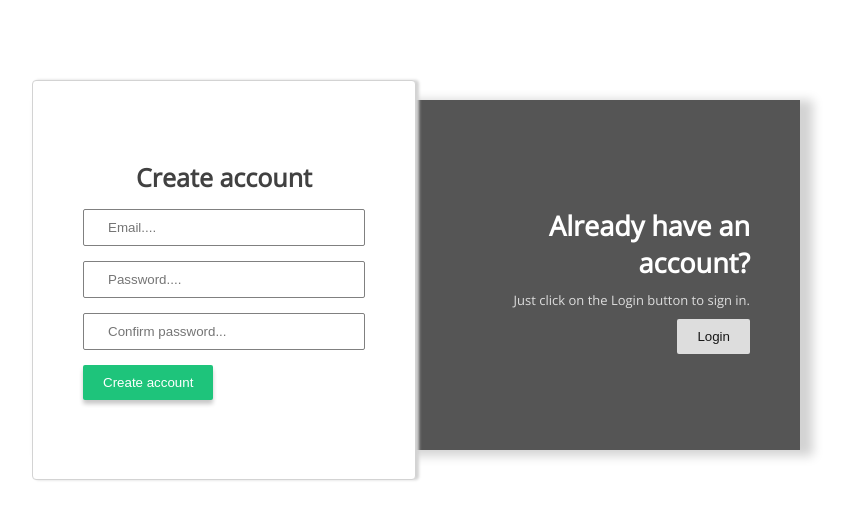
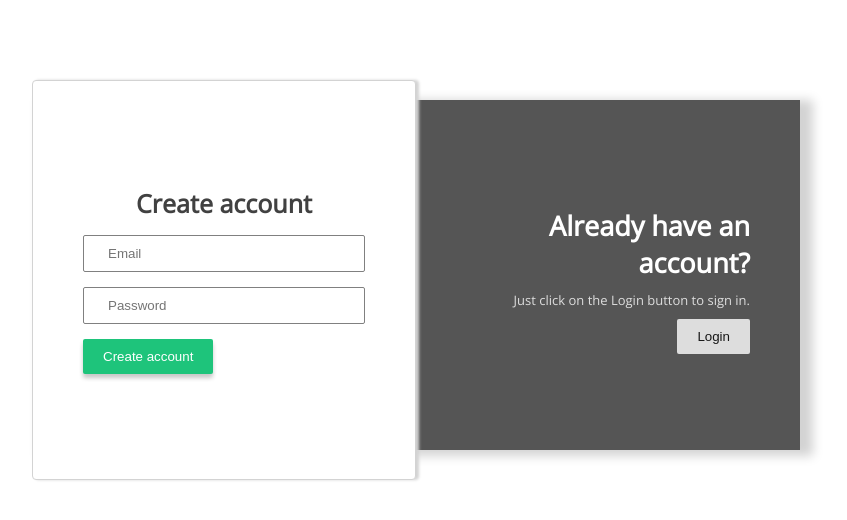
Before and after one commit to Daniel-16/login_page, a plain HTML site: page index.html in a window 1280 px wide. Shown: the whole page, without its empty margins (224-1071 px from the left). Drawn offline with nearby package versions, Linux system fonts and the light colour scheme.

Commit message:
new change

```diff
--- a/index.html
+++ b/index.html
@@ -28,7 +28,7 @@
       </div>
       <div class="overlay" id="slide">
         <div class="form-container signup-form">
-          <form action="">
+          <form id="signup-form">
             <h3>Create account</h3>
             <!-- <div class="social-container">
               <a href="#" class="social"><i class="fab fa-facebook-f"></i></a>
@@ -38,14 +38,14 @@
               <a href="#" class="social"><i class="fab fa-linkedin-in"></i></a>
             </div> -->
             <div class="input-container">
-              <input type="text" placeholder="Email...." required />
+              <input type="text" placeholder="Email" required />
             </div>
             <div class="input-container">
-              <input type="text" placeholder="Password...." required />
+              <input type="text" placeholder="Password" required />
             </div>
-            <div class="input-container">
-              <input type="text" placeholder="Confirm password..." required />
-            </div>
+            <!-- <div class="input-container">
+              <input type="text" placeholder="Confirm password" required />
+            </div> -->
 
             <button class="form-button">
               Create account
```
